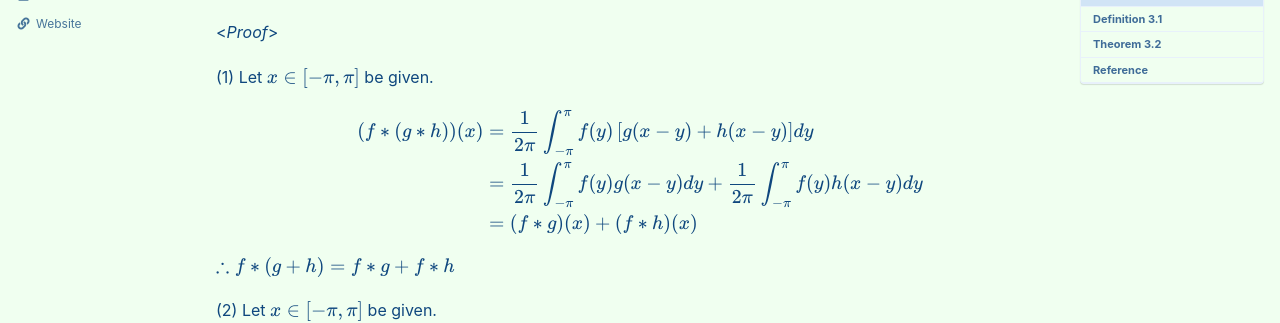
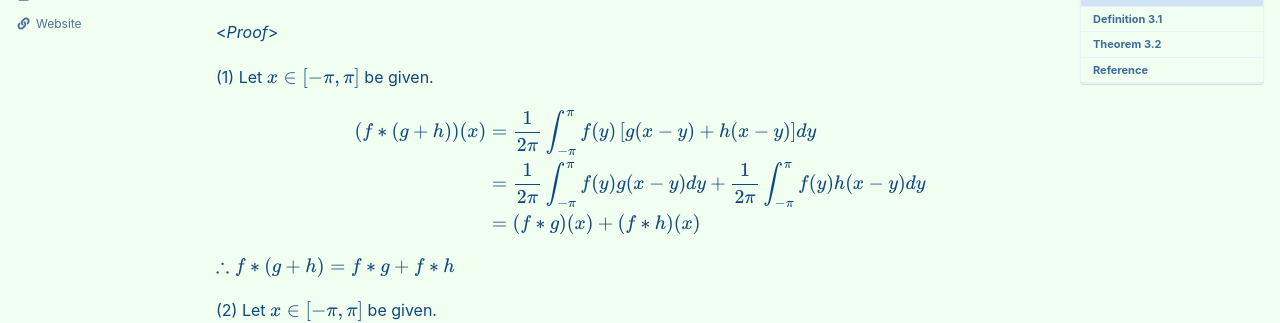
Before and after one commit to seanie12/blog, a Jekyll site: the page built from _posts/2023-02-06-convolution-good-kernels.md, in a window 1280 px wide and 900 px high, scrolled down 1086 px. Shown: the part 150-473 px from the top of the window. Built offline with Jekyll 4.4.1, drawn with Linux system fonts in a browser that asks for light colours; cached includes are drawn as plain includes; formulas are drawn with MathJax 3.

```diff
--- a/_posts/2023-02-06-convolution-good-kernels.md
+++ b/_posts/2023-02-06-convolution-good-kernels.md
@@ -70,7 +70,7 @@ Note that $L^1(\pi)=\\{f: \text{integrable}\mid \int_{-\pi}^\pi \lvert f(x)\rver
 
 $$
 \begin{align*}
-(f*(g*h))(x) &= \frac{1}{2\pi} \int_{-\pi}^{\pi} f(y) \left[g(x-y)+h(x-y) \right]dy \\
+(f*(g+h))(x) &= \frac{1}{2\pi} \int_{-\pi}^{\pi} f(y) \left[g(x-y)+h(x-y) \right]dy \\
 &=\frac{1}{2\pi}\int_{-\pi}^\pi f(y) g(x-y) dy + \frac{1}{2\pi}\int_{-\pi}^\pi f(y)h(x-y)dy \\
 &=(f*g)(x) + (f*h)(x)
 \end{align*}
```
